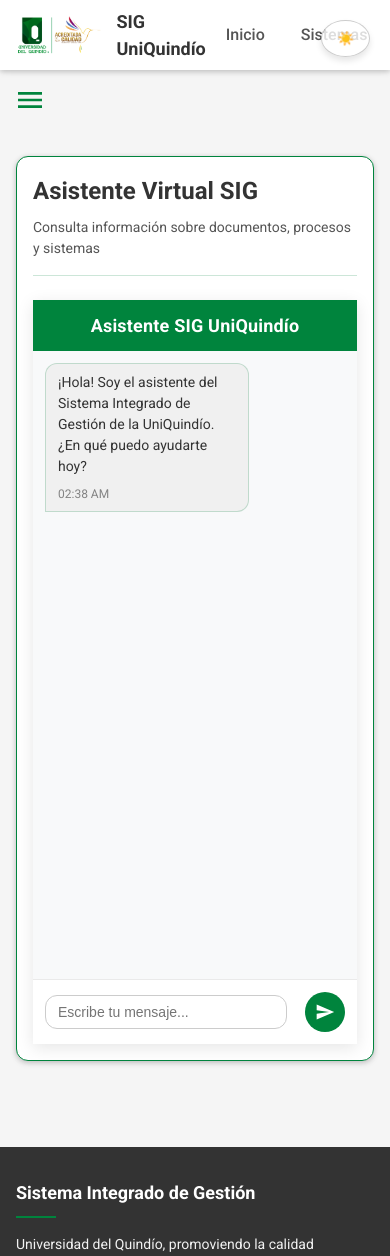
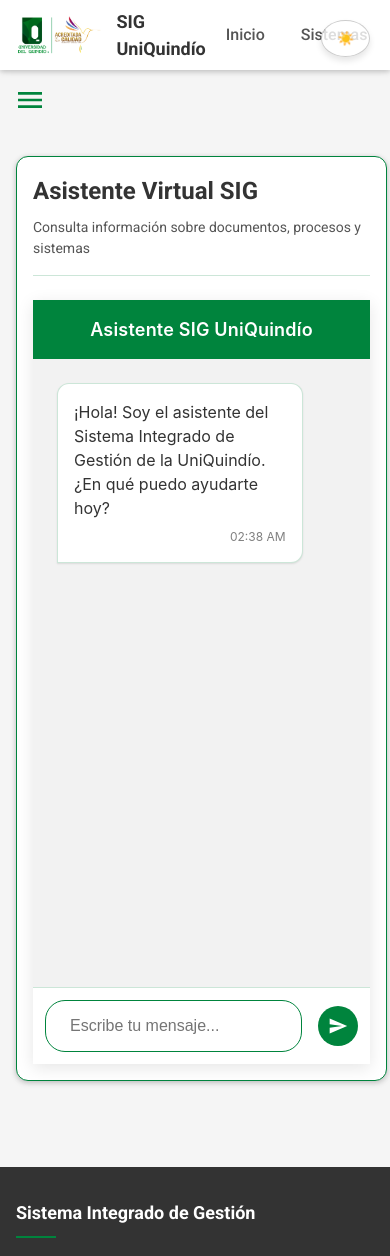
Before and after one commit to Luisosky/Chatbot-SIG-Uniquindio, a React (Create React App) app in the folder frontend/: page /chat in a window 390 px wide. Shown: the top 1256 px of the page. Built offline with nearby package versions, Linux system fonts and the light colour scheme.

Commit message:
feat: mejoras al front para usar correctamente las acciones propuestas a rasa

```diff
--- a/frontend/src/components/Chat/ChatWidget.css
+++ b/frontend/src/components/Chat/ChatWidget.css
@@ -1,3 +1,29 @@
+/* Estilos generales para el widget de chat */
+:root {
+  --uniquindio-green: #00843d;
+  --uniquindio-dark-green: #006c32;
+  --uniquindio-white: #ffffff;
+  --uniquindio-dark-gray: #333333;
+  --uniquindio-light-gray: #f8f9fa;
+  --uniquindio-orange: #ff9e1b;
+  --uniquindio-dark-blue: #223b73;
+
+  --border-radius-sm: 4px;
+  --border-radius-md: 8px;
+  --border-radius-lg: 18px;
+
+  --space-xs: 4px;
+  --space-sm: 8px;
+  --space-md: 12px;
+  --space-lg: 16px;
+
+  --font-size-xs: 12px;
+  --font-size-sm: 14px;
+  --font-size-md: 16px;
+  --font-size-lg: 18px;
+  --font-size-xl: 20px;
+}
+
 .chat-widget {
   display: flex;
   flex-direction: column;
@@ -9,246 +35,120 @@
   background-color: var(--uniquindio-white);
   overflow: hidden;
   border: 1px solid var(--uniquindio-green);
+  font-family: -apple-system, BlinkMacSystemFont, "Segoe UI", Roboto, Helvetica, Arial, sans-serif;
 }
 
-/* Fondo de modal con sombreado */
-.chat-overlay {
-  position: fixed;
-  bottom: 20px;
-  right: 20px;
-  width: 400px;
-  max-width: 90%;
-  max-height: 80vh;
-  z-index: 999;
-  background: transparent;
-  animation: slideInRight 0.3s ease-in-out forwards;
-}
-
-/* Animación para entrar desde la derecha */
-@keyframes slideInRight {
-  from {
-    transform: translateX(100%);
-    opacity: 0;
-  }
-  to {
-    transform: translateX(0);
-    opacity: 1;
-  }
-}
-
-/* Clase para animación al cerrar */
-.chat-overlay.closing {
-  animation: slideOutRight 0.3s ease-in-out forwards;
-}
-
-@keyframes slideOutRight {
-  from {
-    transform: translateX(0);
-    opacity: 1;
-  }
-  to {
-    transform: translateX(100%);
-    opacity: 0;
-  }
-}
-
-/* Ventana principal del chat */
-.chat-modal {
-  background-color: var(--bg-primary);
-  width: 100%;
-  max-height: 80vh;
-  display: flex;
-  flex-direction: column;
-  border-radius: var(--border-radius-md);
-  overflow: hidden;
-  box-shadow: var(--box-shadow-lg);
-}
-
-/* Encabezado superior con fondo institucional */
-.chat-modal-header {
-  background-color: var(--primary-color);
-  display: flex;
-  justify-content: flex-end;
-  align-items: center;
-  padding: var(--space-sm);
-}
-
-/* Botones del encabezado con íconos (usar FontAwesome o Material Icons en el JSX) */
-.immersive-button,
-.close-button {
-  background: transparent;
-  border: none;
-  color: var(--text-light);
-  font-size: 1.2rem;
-  margin-left: var(--space-xs);
-  cursor: pointer;
-  transition: transform 0.2s;
-}
-
-.immersive-button:hover,
-.close-button:hover {
-  transform: scale(1.1);
-}
-
-/* Cabecera interna del chat con título y logo opcional */
+/* Encabezado del chat */
 .chat-header {
-  background-color: var(--primary-color);
-  color: var(--text-light);
-  padding: var(--space-sm);
-  font-size: var(--font-size-lg);
+  background-color: var(--uniquindio-green);
+  color: var(--uniquindio-white);
+  padding: var(--space-md);
   text-align: center;
   position: relative;
 }
 
-/* Ejemplo de logo o ícono dentro del header */
-.chat-header i.logo {
-  position: absolute;
-  left: var(--space-sm);
-  top: 50%;
-  transform: translateY(-50%);
-  font-size: var(--font-size-xxl);
-}
-
 .chat-header h3 {
   margin: 0;
-  font-size: 18px;
+  font-size: var(--font-size-lg);
   font-weight: 600;
   letter-spacing: 0.2px;
 }
 
+/* Área de mensajes */
 .chat-messages {
   flex: 1;
-  padding: 16px;
+  padding: var(--space-lg);
   overflow-y: auto;
-  background-color: #f8f9fa;
-}
-
-/* Contenedor de mensajes */
-.chat-messages {
-  flex: 1;
-  padding: var(--space-sm);
-  overflow-y: auto;
+  background-color: var(--uniquindio-light-gray);
+  display: flex;
+  flex-direction: column;
 }
 
 /* Estilos para las burbujas de chat */
 .message {
-  margin-bottom: var(--space-sm);
+  margin-bottom: var(--space-md);
   max-width: 80%;
   display: flex;
 }
 
 /* Mensajes del bot a la izquierda */
 .message.bot {
-  justify-content: flex-start;
+  align-self: flex-start;
 }
 
 .message.bot .message-content {
-  background-color: #f0f0f0;
+  background-color: var(--uniquindio-white);
   border-radius: var(--border-radius-lg) var(--border-radius-lg) var(--border-radius-lg) 0;
-  position: relative;
+  border: 1px solid rgba(0, 132, 61, 0.2);
+  color: var(--uniquindio-dark-gray);
 }
 
 /* Mensajes del usuario a la derecha */
 .message.user {
-  justify-content: flex-end;
+  align-self: flex-end;
 }
 
 .message.user .message-content {
   background-color: #d1fad7;
   border-radius: var(--border-radius-lg) var(--border-radius-lg) 0 var(--border-radius-lg);
-  position: relative;
 }
 
 /* Contenido de cada burbuja */
 .message-content {
-  padding: var(--space-xs) var(--space-sm);
-  font-size: var(--font-size-sm);
+  padding: var(--space-md);
+  position: relative;
+  box-shadow: 0 1px 2px rgba(0,0,0,0.1);
 }
 
-
-.bot .message-content {
-  /* Fondo claro para mensajes del bot */
-  background-color: var(--uniquindio-white);
-  color: var(--uniquindio-dark-gray);
-  align-self: flex-start;
-  border-bottom-left-radius: 5px;
-  border: 1px solid rgba(0, 132, 61, 0.2);
-}
-
-.message-time {
-  font-size: 11px;
-  margin-top: 5px;
-  opacity: 0.7;
-  display: block;
+/* Mensajes de error */
+.message.error .message-content {
+  background-color: rgba(255, 200, 200, 0.2);
+  border-left: 3px solid #ff6b6b;
 }
 
 /* Hora del mensaje */
 .message-time {
-  font-size: 0.75rem;
-  color: var(--text-secondary);
-  margin-top: 8px;
-  right: var(--space-sm);
+  font-size: var(--font-size-xs);
+  color: rgba(0,0,0,0.5);
+  display: block;
+  margin-top: var(--space-xs);
+  text-align: right;
 }
 
+/* Botones de respuesta rápida */
 .message-buttons {
   display: flex;
   flex-wrap: wrap;
-  gap: 8px;
-  margin-top: 10px;
+  gap: var(--space-xs);
+  margin-top: var(--space-md);
 }
 
-/* Botones de respuesta rápida estilo chips/pills */
-.message-buttons {
-  display: flex;
-  gap: var(--space-xs);
-  margin-top: var(--space-xs);
-}
-
-.message-buttons button {
-  /* Botones con borde verde institucional */
+.response-button {
   background-color: var(--uniquindio-white);
   border: 1px solid var(--uniquindio-green);
   color: var(--uniquindio-green);
-  padding: 8px 14px;
+  padding: var(--space-xs) var(--space-md);
   border-radius: 18px;
-  font-size: 14px;
+  font-size: var(--font-size-sm);
   cursor: pointer;
   transition: all 0.2s ease;
   font-weight: 500;
 }
 
-.message-buttons button {
-  background-color: var(--bg-secondary);
-  border: none;
-  border-radius: 50px;
-  padding: var(--space-xs) var(--space-sm);
-  cursor: pointer;
-  font-size: var(--font-size-xs);
-  transition: background-color 0.2s;
+.response-button:hover {
+  background-color: rgba(0, 132, 61, 0.08);
 }
 
-.message-buttons button:hover {
-  background-color: rgba(0, 132, 61, 0.08);
-  border-color: var(--uniquindio-green);
-}
-
-.message-buttons button:hover {
-  background-color: #d2d2d2;
-}
-
+/* Indicador de escritura */
 .typing-indicator {
   display: flex;
-  padding: 10px 16px;
-  background-color: rgba(0, 132, 61, 0.05);
-  border-radius: 18px;
+  padding: var(--space-xs);
   width: fit-content;
-  margin-bottom: 10px;
 }
 
 .typing-indicator span {
   height: 8px;
   width: 8px;
-  /* Color verde institucional para los puntos de "escribiendo..." */
   background-color: var(--uniquindio-green);
   border-radius: 50%;
   display: inline-block;
@@ -256,27 +156,8 @@
   animation: bounce 1.2s infinite;
 }
 
-/* Indicador de escritura */
-.typing-indicator span {
-  display: inline-block;
-  width: 6px;
-  height: 6px;
-  margin: 0 2px;
-  background: var(--primary-color);
-  border-radius: 50%;
-  animation: typing 1s infinite;
-}
-
 .typing-indicator span:nth-child(2) {
   animation-delay: 0.2s;
-}
-
-.typing-indicator span:nth-child(2) {
-  animation-delay: 0.2s;
-}
-
-.typing-indicator span:nth-child(3) {
-  animation-delay: 0.4s;
 }
 
 .typing-indicator span:nth-child(3) {
@@ -288,56 +169,23 @@
   30% { transform: translateY(-4px); }
 }
 
-@keyframes typing {
-  0% {transform: translateY(0);}
-  50% {transform: translateY(-5px);}
-  100% {transform: translateY(0);}
-}
-
-@keyframes slideInRight {
-  from {
-    transform: translateX(100%);
-    opacity: 0;
-  }
-  to {
-    transform: translateX(0);
-    opacity: 1;
-  }
-}
-
-.chat-input-form {
-  display: flex;
-  padding: 12px;
-  background-color: var(--uniquindio-white);
-  border-top: 1px solid rgba(0, 132, 61, 0.2);
-}
-
-/* Contenedor para el input y botón de enviar */
+/* Contenedor de entrada de texto */
 .chat-input-container {
   display: flex;
   align-items: center;
-  padding: var(--space-sm);
-  border-top: 1px solid var(--bg-tertiary);
+  padding: var(--space-md);
+  background-color: var(--uniquindio-white);
+  border-top: 1px solid rgba(0, 132, 61, 0.2);
 }
 
 .chat-input {
   flex: 1;
   border: 1px solid #ddd;
   border-radius: 20px;
-  padding: 12px 16px;
-  font-size: 15px;
+  padding: var(--space-md) var(--space-lg);
+  font-size: var(--font-size-md);
   outline: none;
   transition: border-color 0.2s;
-}
-
-.chat-input {
-  flex: 1;
-  border: 1px solid #ccc;
-  border-radius: var(--border-radius-lg);
-  padding: var(--space-xs) var(--space-sm);
-  font-size: var(--font-size-sm);
-  outline: none;
-  margin-right: var(--space-xs);
 }
 
 .chat-input:focus {
@@ -347,7 +195,7 @@
 .send-button {
   background-color: var(--uniquindio-green);
   border: none;
-  margin-left: 10px;
+  margin-left: var(--space-md);
   cursor: pointer;
   display: flex;
   align-items: center;
@@ -358,22 +206,13 @@
   transition: background-color 0.2s;
 }
 
-.send-button {
-  background-color: var(--primary-color);
-  border: none;
-  color: var(--text-light);
-  border-radius: 50%;
-  padding: var(--space-xs);
-  cursor: pointer;
-  transition: background-color 0.2s;
+.send-button:hover {
+  background-color: var(--uniquindio-dark-green);
 }
 
-.send-button:hover {
-  background-color: #006c32;
-}
-
-.send-button:hover {
-  background-color: var(--accent-color);
+.send-button.disabled {
+  opacity: 0.5;
+  cursor: not-allowed;
 }
 
 .send-button svg {
@@ -385,34 +224,56 @@
   fill: var(--uniquindio-white);
 }
 
-/* Añadir un estilo específico para mensajes de alerta o advertencia */
-.bot .message-content.warning {
+/* Estilos para mensajes específicos */
+.message-content.warning {
   border-left: 4px solid var(--uniquindio-orange);
   background-color: rgba(255, 158, 27, 0.08);
 }
 
-/* Añadir un estilo para mensajes informativos */
-.bot .message-content.info {
+.message-content.info {
   border-left: 4px solid var(--uniquindio-dark-blue);
   background-color: rgba(34, 59, 115, 0.05);
 }
 
-/* Añadir un estilo para mensajes de éxito */
-.bot .message-content.success {
+.message-content.success {
   border-left: 4px solid var(--uniquindio-green);
   background-color: rgba(0, 132, 61, 0.05);
 }
 
+/* Estilos para el texto markdown */
+.message-text {
+  width: 100%;
+}
+
+.message-text p {
+  margin: 0 0 var(--space-xs) 0;
+}
+
+.message-text p:last-child {
+  margin-bottom: 0;
+}
+
+.message-text strong,
+.message-text b {
+  font-weight: 600;
+}
+
+/* Responsive */
 @media (max-width: 480px) {
   .chat-widget {
     width: 100%;
-    height: calc(100vh - 100px);
+    height: calc(100vh - 80px);
     border-radius: 0;
     margin: 0;
     border: none;
+    max-width: none;
   }
 
-  .message-content {
+  .message {
     max-width: 85%;
   }
+
+  .chat-input-container {
+    padding: var(--space-sm);
+  }
 }
--- a/frontend/src/components/Chat/ChatWidget.jsx
+++ b/frontend/src/components/Chat/ChatWidget.jsx
@@ -1,62 +1,115 @@
-import React, { useState, useEffect, useRef } from 'react';
+import React, { useState, useEffect, useRef, useCallback } from 'react';
 import './ChatWidget.css';
+import ReactMarkdown from 'react-markdown';
+
+// Constantes extraídas para mejor mantenimiento y buenas practicas
+const API_URL = "http://localhost:5005/webhooks/rest/webhook";
+const TYPING_DELAY = 500;
+const WELCOME_MESSAGE = '¡Hola! Soy el asistente del Sistema Integrado de Gestión de la UniQuindío. ¿En qué puedo ayudarte hoy?';
+
+// Crear componentes más pequeños para mejorar la legibilidad
+const TypingIndicator = () => (
+  <div className="typing-indicator">
+    <span></span>
+    <span></span>
+    <span></span>
+  </div>
+);
+
+const MessageTime = ({ timestamp }) => (
+  <span className="message-time">
+    {timestamp.toLocaleTimeString([], { hour: '2-digit', minute: '2-digit' })}
+  </span>
+);
 
 const ChatWidget = () => {
+  // Estado y refs existentes
   const [messages, setMessages] = useState([]);
   const [inputValue, setInputValue] = useState('');
   const [isTyping, setIsTyping] = useState(false);
+  const [isLoading, setIsLoading] = useState(false);
   const messagesEndRef = useRef(null);
+  const inputRef = useRef(null); // Nuevo ref para el input
 
-  // Mensajes iniciales simulados
   useEffect(() => {
+    // Mensaje de bienvenida
     setMessages([
       {
         id: 1,
-        text: '¡Hola! Soy el asistente del Sistema Integrado de Gestión de la UniQuindío. ¿En qué puedo ayudarte hoy?',
+        text: WELCOME_MESSAGE,
         sender: 'bot',
         timestamp: new Date()
       }
     ]);
+
+    // Enfocar el input al inicio
+    inputRef.current?.focus();
   }, []);
 
-  // Simular respuestas del bot (sin conexión)
-  const simulateBotResponse = (userMessage) => {
-    // Respuestas predefinidas basadas en palabras clave
-    let botResponse = {
-      id: Date.now(),
-      sender: 'bot',
-      timestamp: new Date()
-    };
+  // Extraer la lógica de envío a una función memoizada con useCallback
+  const sendMessage = useCallback(async (text) => {
+    setIsTyping(true);
+    setIsLoading(true);
 
-    if (userMessage.toLowerCase().includes('sistema')) {
-      botResponse.text = 'Los sistemas disponibles son: SIAC (Sistema Interno de Aseguramiento de la Calidad), SGSST (Sistema de Gestión de Seguridad y Salud en el Trabajo), SGA (Sistema de Gestión Ambiental), SGL (Sistema de Gestión Laboratorios) y SSI (Sistema de Seguridad de la Información).';
+    try {
+      const response = await fetch(API_URL, {
+        method: "POST",
+        headers: { "Content-Type": "application/json" },
+        body: JSON.stringify({
+          sender: "user",
+          message: text
+        })
+      });
+
+      if (!response.ok) {
+        throw new Error(`Error HTTP: ${response.status}`);
+      }
+
+      const data = await response.json();
+
+      // Añadir un pequeño retraso para simular tiempo de pensamiento del bot
+      setTimeout(() => {
+        if (data.length === 0) {
+          // Manejar respuestas vacías
+          setMessages(prev => [...prev, {
+            id: Date.now(),
+            text: "Lo siento, no encuentro una respuesta para tu consulta. ¿Podrías reformularla?",
+            sender: 'bot',
+            timestamp: new Date()
+          }]);
+        } else {
+          data.forEach((botMsg) => {
+            const newBotMessage = {
+              id: Date.now() + Math.random(),
+              text: botMsg.text,
+              sender: 'bot',
+              timestamp: new Date(),
+              buttons: botMsg.buttons
+            };
+            setMessages(prev => [...prev, newBotMessage]);
+          });
+        }
+        setIsTyping(false);
+        setIsLoading(false);
+      }, TYPING_DELAY);
+    } catch (error) {
+      console.error("Error al enviar el mensaje a Rasa:", error);
+      // Mostrar mensaje de error al usuario
+      setMessages(prev => [...prev, {
+        id: Date.now(),
+        text: "Lo siento, tuve un problema al procesar tu solicitud. Por favor, inténtalo de nuevo.",
+        sender: 'bot',
+        timestamp: new Date(),
+        isError: true
+      }]);
+      setIsTyping(false);
+      setIsLoading(false);
     }
-    else if (userMessage.toLowerCase().includes('documento')) {
-      botResponse.text = 'Puedo ayudarte a encontrar documentos en el Sistema Integrado de Gestión. ¿De qué sistema te gustaría obtener documentos?';
-      botResponse.buttons = [
-        { text: 'SIAC', value: 'Muéstrame documentos del SIAC' },
-        { text: 'SGSST', value: 'Muéstrame documentos del SGSST' },
-        { text: 'SGA', value: 'Muéstrame documentos del SGA' }
-      ];
-    }
-    else if (userMessage.toLowerCase().includes('siac')) {
-      botResponse.text = 'El SIAC (Sistema Interno de Aseguramiento de la Calidad) tiene procesos como: Gestión Académica, Evaluación y Acreditación. ¿Te gustaría ver documentos de alguno de estos procesos?';
-    }
-    else if (userMessage.toLowerCase().includes('proceso')) {
-      botResponse.text = 'Los procesos varían según el sistema. Por ejemplo, el SIAC tiene procesos de Gestión Académica y Acreditación. ¿De qué sistema específico quieres conocer los procesos?';
-    }
-    else {
-      botResponse.text = 'Disculpa, no tengo información específica sobre eso. ¿Puedes reformular tu pregunta? Puedo ayudarte con información sobre sistemas, procesos o documentos del Sistema Integrado de Gestión.';
-    }
+  }, []);
 
-    return botResponse;
-  };
-
-  // Función para enviar mensaje (simulada)
   const handleSendMessage = () => {
     if (!inputValue.trim()) return;
 
-    // Agregar mensaje del usuario
     const userMessage = {
       id: Date.now(),
       text: inputValue,
@@ -65,15 +118,14 @@
     };
 
     setMessages(prev => [...prev, userMessage]);
+    const currentInput = inputValue;
     setInputValue('');
-    setIsTyping(true);
 
-    // Simular tiempo de respuesta
-    setTimeout(() => {
-      const botResponse = simulateBotResponse(userMessage.text);
-      setMessages(prev => [...prev, botResponse]);
-      setIsTyping(false);
-    }, 1000);
+    // Enfocar nuevamente el input
+    inputRef.current?.focus();
+
+    // Enviar el mensaje al backend
+    sendMessage(currentInput);
   };
 
   // Scroll al último mensaje
@@ -83,11 +135,19 @@
 
   // Manejar clic en botones de respuesta
   const handleButtonClick = (value) => {
-    // Simular envío de mensaje como si el usuario lo hubiera escrito
     setInputValue(value);
     setTimeout(() => {
       handleSendMessage();
     }, 100);
+  };
+
+  // Renderizar mensaje con soporte markdown
+  const renderMessageContent = (text) => {
+    return (
+      <div className="message-text">
+        <ReactMarkdown>{text}</ReactMarkdown>
+      </div>
+    );
   };
 
   return (
@@ -96,19 +156,23 @@
         <h3>Asistente SIG UniQuindío</h3>
       </div>
 
-      <div className="chat-messages">
+      <div className="chat-messages" role="log" aria-live="polite">
         {messages.map((msg) => (
-          <div key={msg.id} className={`message ${msg.sender}`}>
+          <div
+            key={msg.id}
+            className={`message ${msg.sender} ${msg.isError ? 'error' : ''}`}
+            aria-label={`Mensaje de ${msg.sender === 'bot' ? 'asistente' : 'usuario'}`}
+          >
             <div className="message-content">
-              <p>{msg.text}</p>
+              {renderMessageContent(msg.text)}
 
-              {/* Botones de respuesta rápida */}
-              {msg.buttons && (
+              {msg.buttons && msg.buttons.length > 0 && (
                 <div className="message-buttons">
                   {msg.buttons.map((btn, index) => (
                     <button
                       key={index}
                       onClick={() => handleButtonClick(btn.value)}
+                      className="response-button"
                     >
                       {btn.text}
                     </button>
@@ -116,19 +180,15 @@
                 </div>
               )}
 
-              <span className="message-time">
-                {msg.timestamp.toLocaleTimeString([], { hour: '2-digit', minute: '2-digit' })}
-              </span>
+              <MessageTime timestamp={msg.timestamp} />
             </div>
           </div>
         ))}
 
         {isTyping && (
-          <div className="message bot typing">
-            <div className="typing-indicator">
-              <span></span>
-              <span></span>
-              <span></span>
+          <div className="message bot typing" aria-label="El asistente está escribiendo">
+            <div className="message-content">
+              <TypingIndicator />
             </div>
           </div>
         )}
@@ -139,20 +199,26 @@
       <div className="chat-input-container">
         <input
           type="text"
+          ref={inputRef}
           value={inputValue}
           onChange={(e) => setInputValue(e.target.value)}
           placeholder="Escribe tu mensaje..."
-          onKeyPress={(e) => e.key === 'Enter' && handleSendMessage()}
+          onKeyPress={(e) => e.key === 'Enter' && !isLoading && handleSendMessage()}
           className="chat-input"
+          disabled={isLoading}
+          aria-label="Mensaje para el asistente"
         />
-        <button onClick={handleSendMessage} className="send-button">
+        <button
+          onClick={handleSendMessage}
+          className={`send-button ${isLoading ? 'disabled' : ''}`}
+          disabled={isLoading}
+          aria-label="Enviar mensaje"
+        >
           <svg viewBox="0 0 24 24" width="24" height="24">
             <path fill="currentColor" d="M2.01 21L23 12 2.01 3 2 10l15 2-15 2z"></path>
           </svg>
         </button>
       </div>
-
-
     </div>
   );
 };
```
